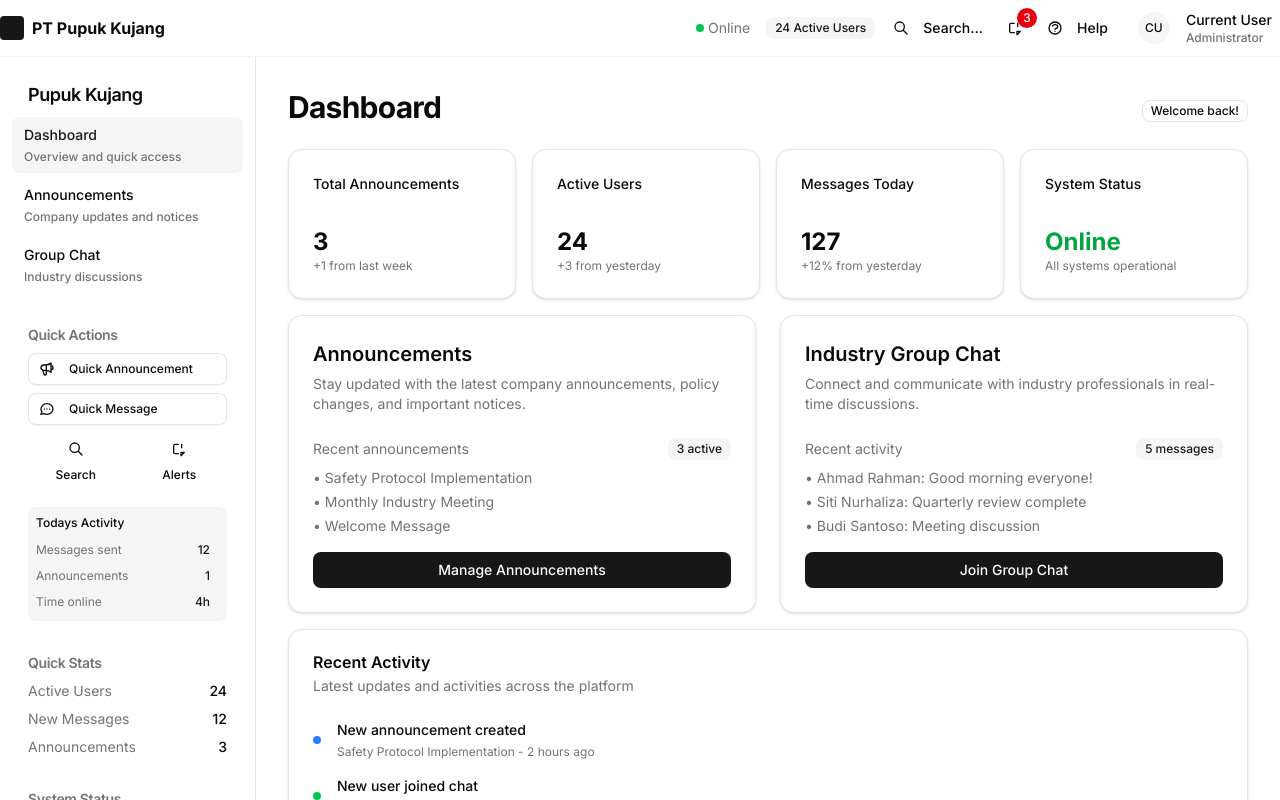
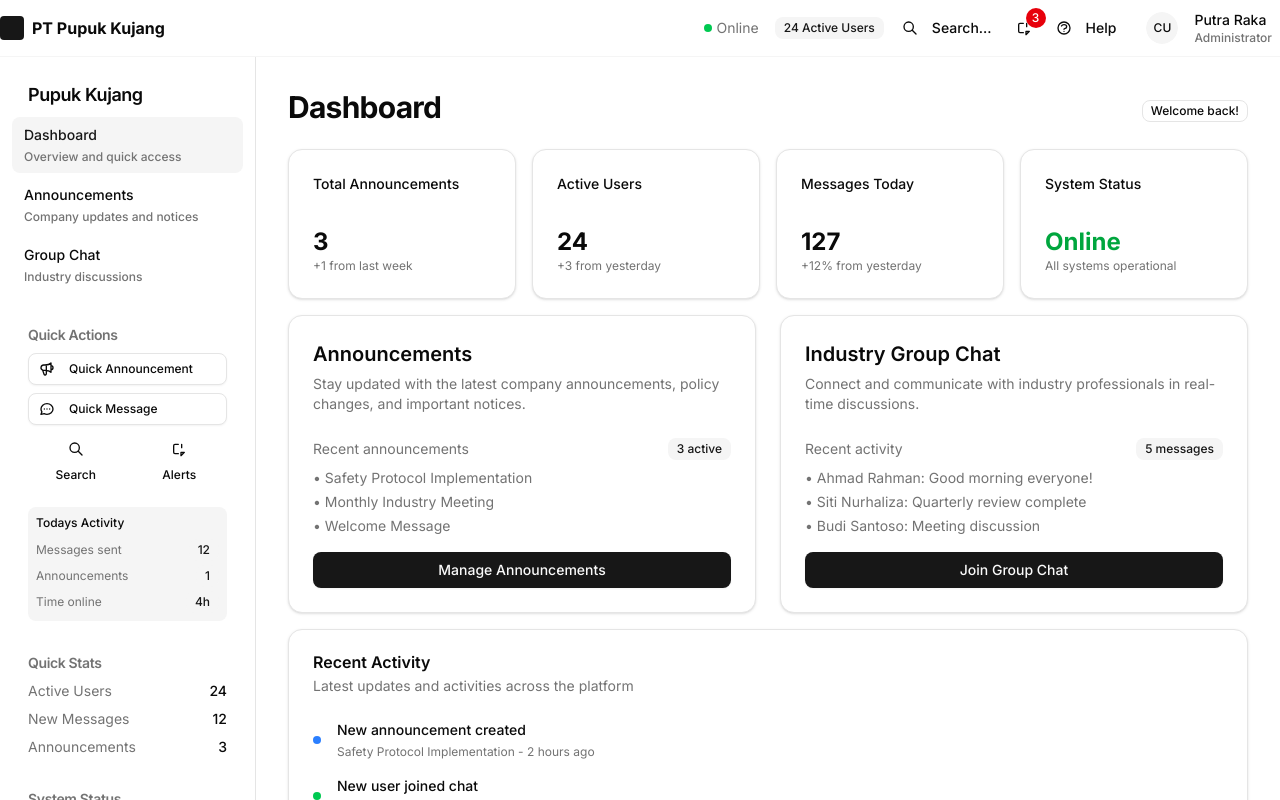
Before and after one commit to PutrarakaPratama15/dashboard, a Next.js app: page / in a window 1280 px wide. Shown: the top 800 px of the page. Built offline with nearby package versions, Linux system fonts and the light colour scheme.

Commit message:
Update UserProfile.tsx

```diff
--- a/src/components/layout/UserProfile.tsx
+++ b/src/components/layout/UserProfile.tsx
@@ -47,12 +47,12 @@ export function UserProfile() {
   })
 
   const [profile, setProfile] = useState({
-    name: 'Current User',
-    email: 'user@pupukkujang.com',
+    name: 'Putra Raka',
+    email: 'Admin@pupukkujang.com',
     role: 'Administrator',
     department: 'Operations',
     bio: 'Experienced administrator managing industry operations and communications.',
-    joinDate: 'January 2023'
+    joinDate: 'January 2025'
   })
 
   const updateSetting = (category: keyof UserSettings, key: string, value: unknown) => {
```
